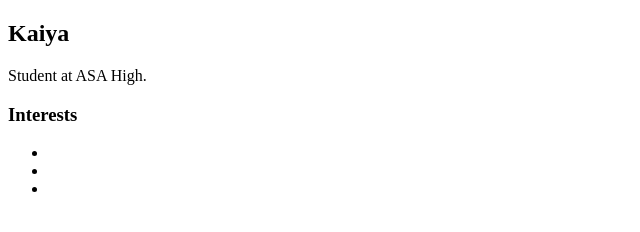
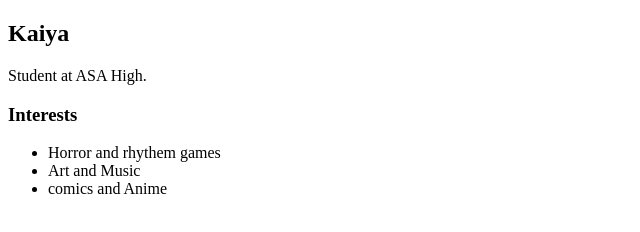
Before and after one commit to KaiyaPerkins/Kaiyaperkins.github.io, a plain HTML site: page index.html in a window 1280 px wide. Shown: the whole page, without its empty margins (0-640 px from the left). Drawn offline with Linux system fonts and the light colour scheme.

Commit message:
add index.html and css files

```diff
--- a/index.html
+++ b/index.html
@@ -12,9 +12,9 @@
  <!--Interest section-->
 <h3>Interests</h3>
  <ul>
-<li>
-<li>
-<li>
+<li> Horror and rhythem games
+<li> Art and Music
+<li> comics and Anime
  </ul>
 <div>
 <main>
```
